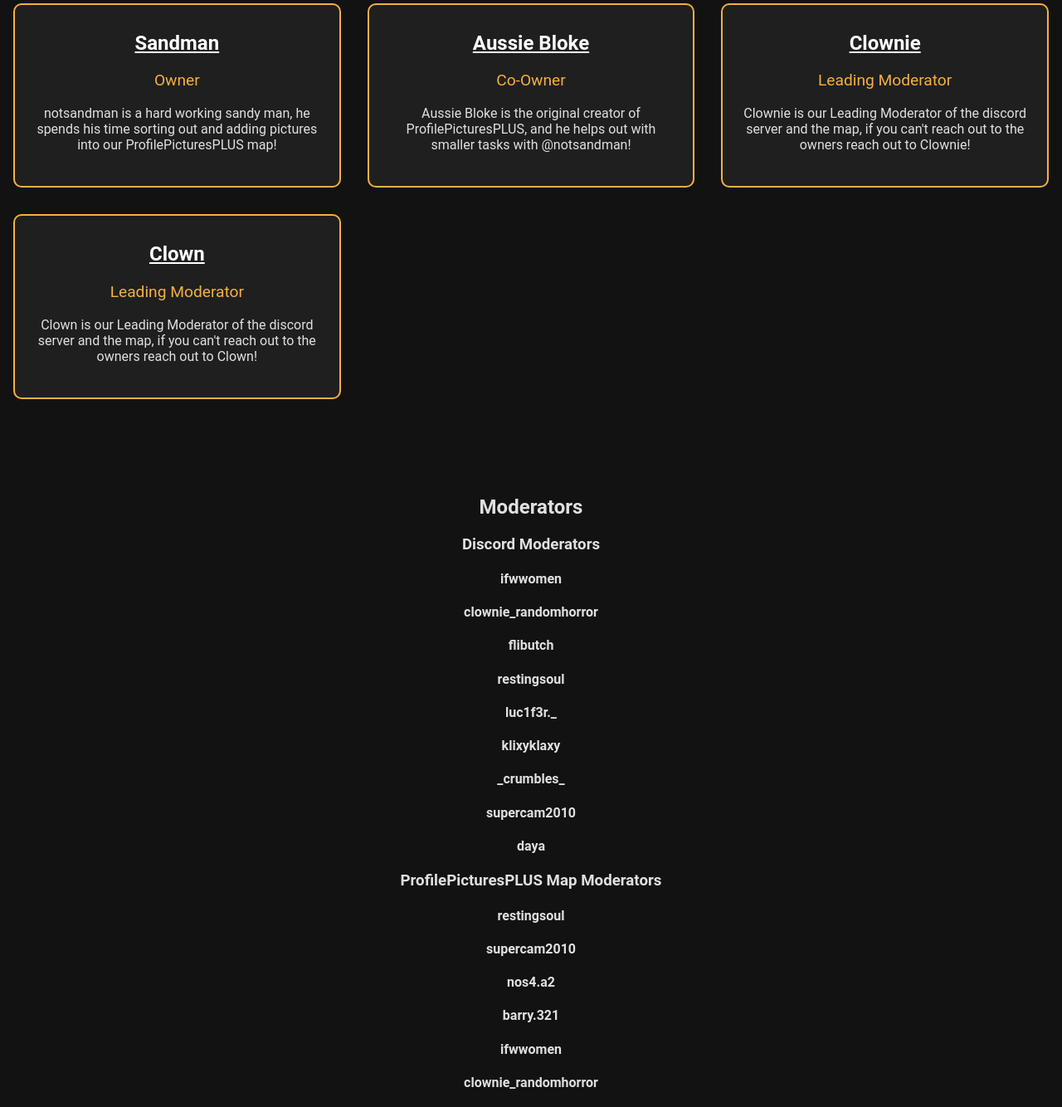
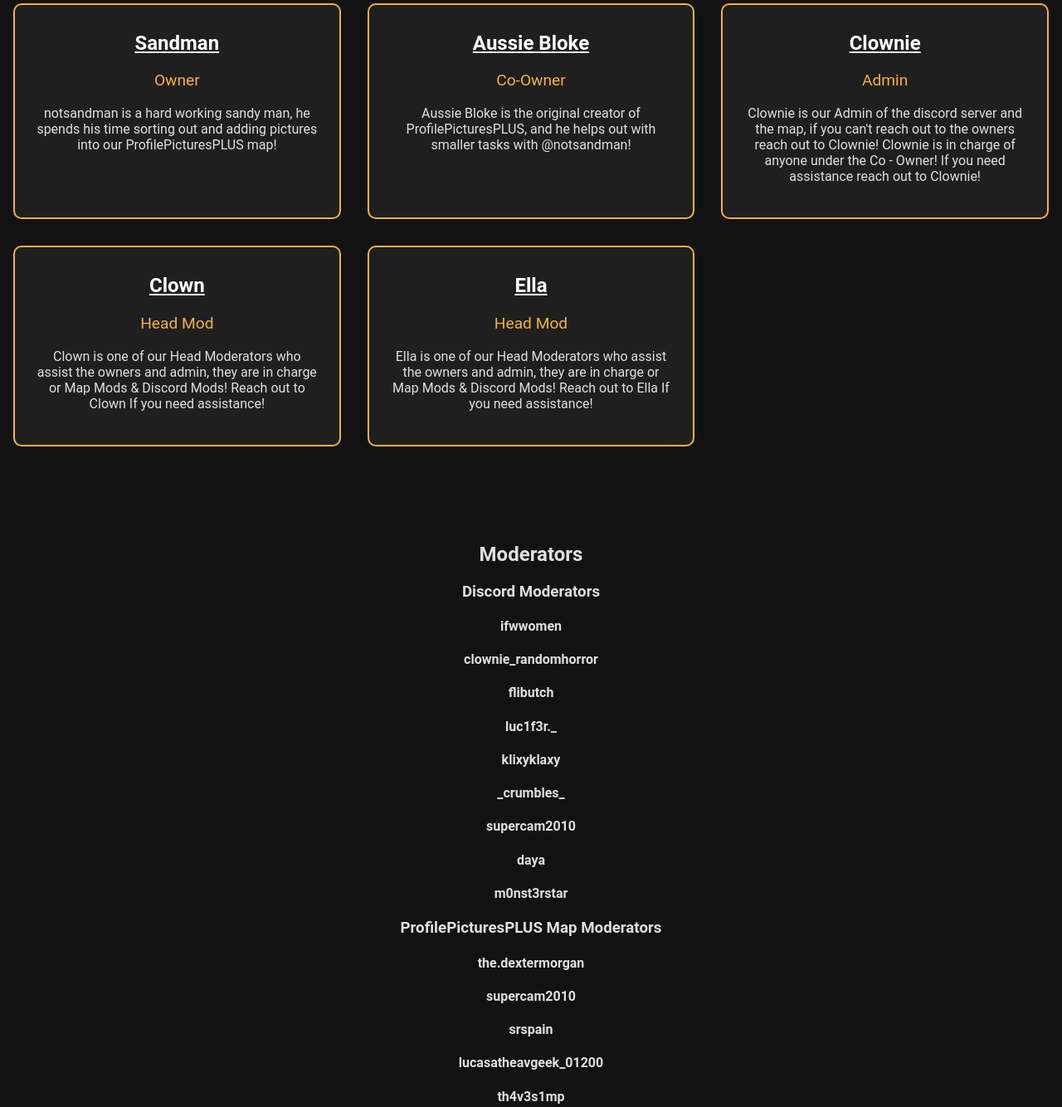
Before and after one commit to ProfilePicturesPLUS/main, a plain HTML site: page index.html in a window 1280 px wide. Shown: the part 2160-3494 px from the top of the page at 83% size. Drawn offline with Linux system fonts and the light colour scheme.

Commit message:
Add files via upload

```diff
--- a/index.html
+++ b/index.html
@@ -143,15 +143,22 @@
                     <h3 class="team-name">
                         <a href="https://rec.net/user/Clownie_RandomHorror" target="_blank" rel="noopener noreferrer">Clownie</a>
                     </h3>
-                    <p class="team-role">Leading Moderator</p>
-                    <p class="team-bio">Clownie is our Leading Moderator of the discord server and the map, if you can't reach out to the owners reach out to Clownie!</p>
+                    <p class="team-role">Admin</p>
+                    <p class="team-bio">Clownie is our Admin of the discord server and the map, if you can't reach out to the owners reach out to Clownie! Clownie is in charge of anyone under the Co - Owner! If you need assistance reach out to Clownie!</p>
                 </div>
                 <div class="team-member">
                     <h3 class="team-name">
                         <a href="https://rec.net/user/_.luc1f3r._" target="_blank" rel="noopener noreferrer">Clown</a>
                     </h3>
-                    <p class="team-role">Leading Moderator</p>
-                    <p class="team-bio">Clown is our Leading Moderator of the discord server and the map, if you can't reach out to the owners reach out to Clown!</p>
+                    <p class="team-role">Head Mod</p>
+                    <p class="team-bio">Clown is one of our Head Moderators who assist the owners and admin, they are in charge or Map Mods & Discord Mods! Reach out to Clown If you need assistance!</p>
+                </div>
+                <div class="team-member">
+                    <h3 class="team-name">
+                        <a href="https://rec.net/user/Iadorehim" target="_blank" rel="noopener noreferrer">Ella</a>
+                    </h3>
+                    <p class="team-role">Head Mod</p>
+                    <p class="team-bio">Ella is one of our Head Moderators who assist the owners and admin, they are in charge or Map Mods & Discord Mods! Reach out to Ella If you need assistance!</p>
                 </div>
             </div>
         </div>
@@ -176,9 +183,6 @@
                             <h4 class="moderator-name">flibutch</h4>
                         </div>
                         <div class="moderator-item">
-                            <h4 class="moderator-name">restingsoul</h4>
-                        </div>
-                        <div class="moderator-item">
                             <h4 class="moderator-name">luc1f3r._</h4>
                         </div>
                         <div class="moderator-item">
@@ -193,6 +197,9 @@
                         <div class="moderator-item">
                             <h4 class="moderator-name">daya</h4>
                         </div>
+                        <div class="moderator-item">
+                            <h4 class="moderator-name">m0nst3rstar</h4>
+                        </div>
                     </div>
                 </div>
                 <!-- ProfilePicturesPLUS Map Moderators Subsection -->
@@ -200,10 +207,19 @@
                     <h3>ProfilePicturesPLUS Map Moderators</h3>
                     <div class="moderators-grid">
                         <div class="moderator-item">
-                            <h4 class="moderator-name">restingsoul</h4>
+                            <h4 class="moderator-name">the.dextermorgan</h4>
                         </div>
                         <div class="moderator-item">
                             <h4 class="moderator-name">supercam2010</h4>
+                        </div>
+                        <div class="moderator-item">
+                            <h4 class="moderator-name">srspain</h4>
+                        </div>
+                        <div class="moderator-item">
+                            <h4 class="moderator-name">lucasatheavgeek_01200</h4>
+                        </div>
+                        <div class="moderator-item">
+                            <h4 class="moderator-name">th4v3s1mp</h4>
                         </div>
                         <div class="moderator-item">
                             <h4 class="moderator-name">nos4.a2</h4>
@@ -237,9 +253,6 @@
                         </div>
                         <div class="moderator-item">
                             <h4 class="moderator-name">klixyklaxy</h4>
-                        </div>
-                        <div class="moderator-item">
-                            <h4 class="moderator-name">bazilontop</h4>
                         </div>
                         <div class="moderator-item">
                             <h4 class="moderator-name">nesto_213</h4>
```
